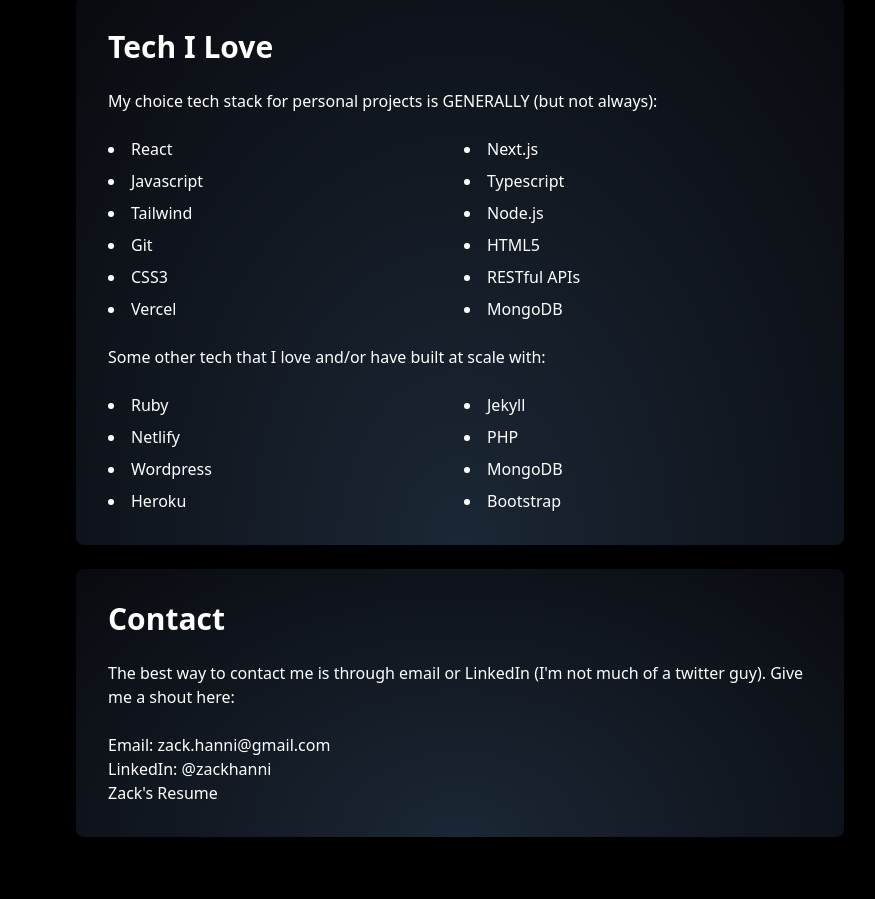
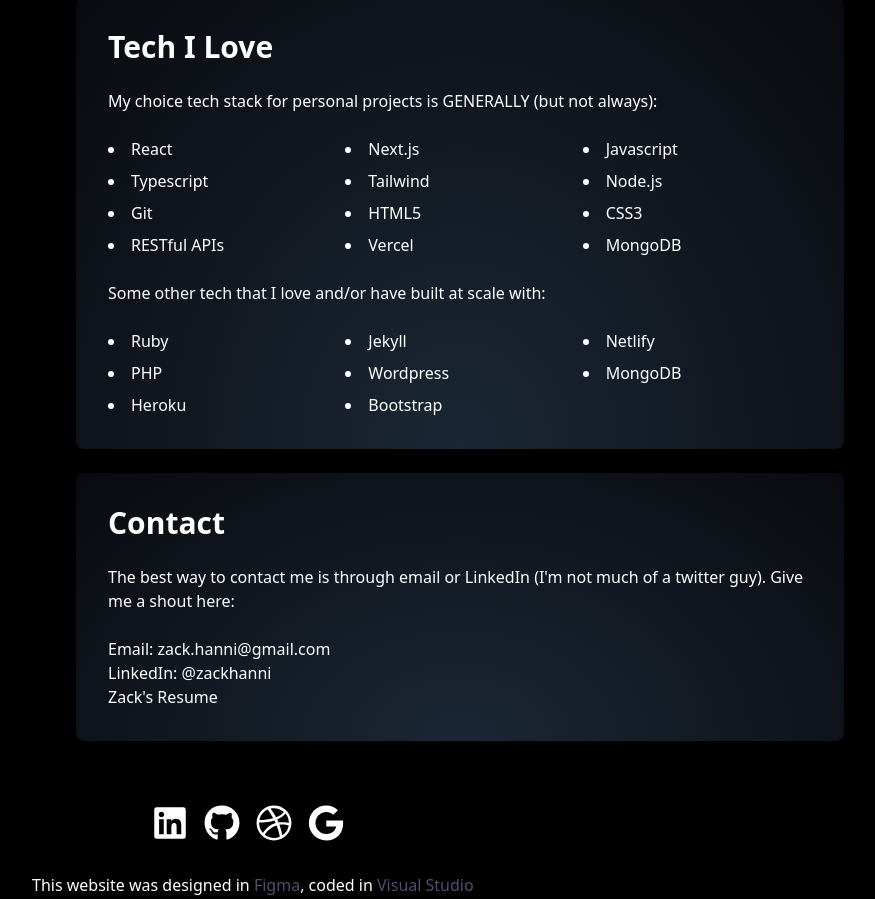
Before and after one commit to zackhanni/zachary.works, a Next.js app: page / in a window 1280 px wide. Shown: the part 3800-4699 px from the top of the page, without its empty margins (384-1259 px from the left). Built offline with nearby package versions, Linux system fonts and the light colour scheme.

Commit message:
add more columns in about section

```diff
--- a/app/components/About.tsx
+++ b/app/components/About.tsx
@@ -65,7 +65,7 @@ export default function About() {
                 My choice tech stack for personal projects is GENERALLY (but not
                 always):
               </p>
-              <div className="grid gap-2 grid-cols-1 sm:grid-cols-2">
+              <div className="grid gap-2 grid-cols-2 sm:grid-cols-3">
                 {TechStack.map((tech) => {
                   return <li key={tech}>{tech}</li>;
                 })}
@@ -74,7 +74,7 @@ export default function About() {
               <p className="py-6">
                 Some other tech that I love and/or have built at scale with:
               </p>
-              <div className="grid gap-2 grid-cols-1 md:grid-cols-2">
+              <div className="grid gap-2 grid-cols-2 md:grid-cols-3">
                 {AltStack.map((tech) => {
                   return <li key={tech}>{tech}</li>;
                 })}
```
